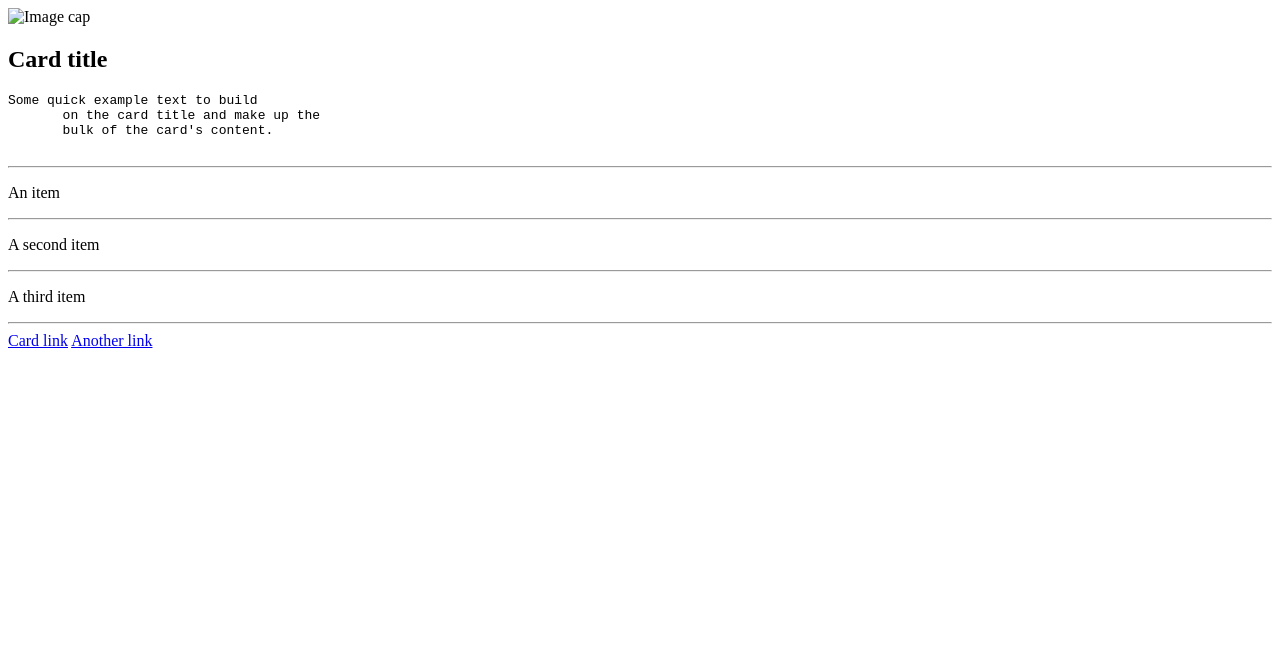
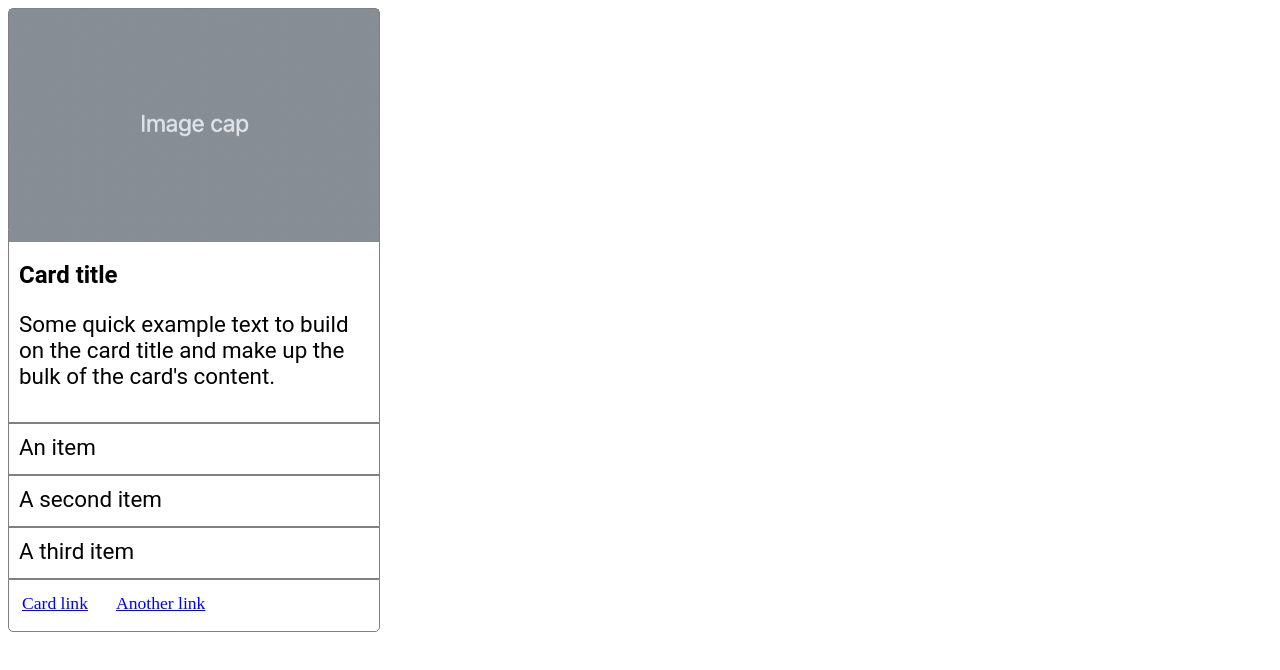
Before and after one commit to Ellipsis002/Esercitazione-css, a plain HTML site: page 04 Card/card.html in a window 1280 px wide. Drawn offline with Linux system fonts and the light colour scheme.

Commit message:
Risoluzione es2

```diff
--- a/04 Card/card.html
+++ b/04 Card/card.html
@@ -1,18 +1,32 @@
 <!DOCTYPE html>
 <html>
-    <img src="html_card_exercisse_img.png" alt="Image cap" width="400" height="200">
-<article>
+ <head>
+ <title>Card</title>
+ <link rel="stylesheet" href="style.css">
+</head>
+<body>
+    <section>
+ <div class="img-box">
+    <img src="Imagecap.png" alt="Image cap" width="370" height="220" class="responsivness">
+ </div>
+  <div class="box2">
     <h2>Card title</h2>
-    <pre>Some quick example text to build
+    <p>Some quick example text to build
        on the card title and make up the
        bulk of the card's content.
-    </pre>
-    <hr>
+    </p>
+  </div>
+  <div class="p-boxes">
     <p> An item</p>
-    <hr>
     <p>A second item</p>
-    <hr>
     <p>A third item</p>
-    <hr>
+  </div>
+  <div class="link-box">
     <a href="/nonèunlink">Card link</a>
+    &nbsp
+    &nbsp
+    &nbsp
     <a href="/nonèunlink2">Another link</a>
+  </div>
+    </section>
+</body>
--- a/04 Card/style.css
+++ b/04 Card/style.css
@@ -0,0 +1,53 @@
+.img-box{
+    width: 370px;
+    height: 220px;
+    border: 2px solid grey;
+    border-width: thin;
+    border-radius: 5px 5px 0px 0px;
+}
+
+.responsivness{
+    width: 100%;
+    height: auto;
+}
+
+.box2{
+    width: 350px;
+    padding: 10px;
+    border: 2px solid grey;
+    border-width: thin;
+}
+
+h2{
+    font-family: 'Roboto';
+}
+
+p{
+    font-size: 140%;
+    font-family: 'Roboto';
+    ;
+
+}
+
+.p-boxes > p{
+    width: 350px;
+    height: 30px;
+    border: 2px solid grey;
+    border-width: thin;
+    padding: 10px;
+    margin: 0
+}
+
+.link-box{
+    width: 344px;
+    height: 25px;
+    border: 2px solid grey;
+    border-width: thin;
+    border-radius: 0px 0px 5px 5px;
+    padding: 13px;
+    margin: 0
+}
+
+a{
+    font-size: 110%;
+}
```
Also changed, not shown: 04 Card/Imagecap.png (added).
